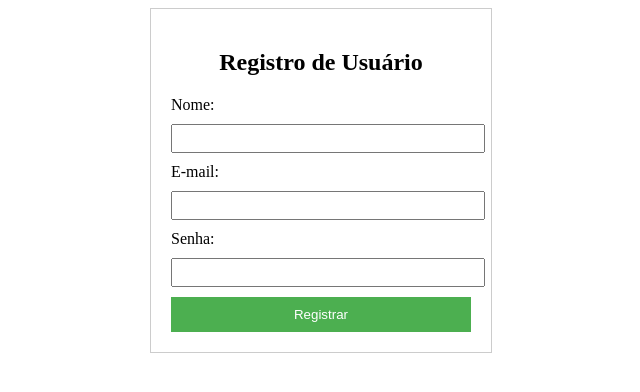
After one commit to opsrobs/PrototipoTCS, a Flask app: page /register in a window 1280 px wide. The commit adds this page. Shown: the top 392 px of the page, without its empty margins (319-959 px from the left). Run offline with Flask 3, Linux system fonts and the light colour scheme.

Commit message:
expandindo caracteres da senha e view de registro

```diff
--- a/app.py
+++ b/app.py
@@ -1,12 +1,14 @@
 from flask import Flask, render_template
 from view.gpt_view.view import gpt_blueprint
 from view.smell_view.view import smell_blueprint
+from view.user_view.view import user_blueprint
 from flask_migrate import Migrate
 from model import db
 
 app = Flask(__name__)
 app.register_blueprint(gpt_blueprint)
 app.register_blueprint(smell_blueprint)
+app.register_blueprint(user_blueprint)
 
 app.config['SQLALCHEMY_DATABASE_URI'] = "mysql://root:root@localhost/tcs"
 app.config['SQLALCHEMY_TRACK_MODIFICATIONS'] = False
--- a/templates/index.html
+++ b/templates/index.html
@@ -10,5 +10,6 @@
     <a href="/historias">HISTORIAS</a><br>
     <a href="/gethistorias">LISTAR TODAS AS HITORIAS</a><br>
     <a href="/smells">IDENTIFICR SMELLS</a>
+    <a href="/register">REGISTRAR USUARIO</a>
 </body>
 </html>
--- /dev/null
+++ b/templates/register.html
@@ -0,0 +1,61 @@
+<!DOCTYPE html>
+<html>
+<head>
+  <title>Registro de Usuário</title>
+  <style>
+    .container {
+      width: 300px;
+      margin: 0 auto;
+      padding: 20px;
+      border: 1px solid #ccc;
+    }
+
+    .container h2 {
+      text-align: center;
+    }
+
+    .container label {
+      display: block;
+      margin-bottom: 10px;
+    }
+
+    .container input[type="text"],
+    .container input[type="email"],
+    .container input[type="password"] {
+      width: 100%;
+      padding: 5px;
+      margin-bottom: 10px;
+    }
+
+    .container input[type="submit"] {
+      width: 100%;
+      padding: 10px;
+      background-color: #4CAF50;
+      color: white;
+      border: none;
+      cursor: pointer;
+    }
+
+    .container input[type="submit"]:hover {
+      background-color: #45a049;
+    }
+  </style>
+</head>
+<body>
+  <div class="container">
+    <h2>Registro de Usuário</h2>
+    <form action="/register" method="POST">
+      <label for="nome">Nome:</label>
+      <input type="text" id="nome" name="nome" required>
+
+      <label for="email">E-mail:</label>
+      <input type="email" id="email" name="email" required>
+
+      <label for="senha">Senha:</label>
+      <input type="password" id="senha" name="senha" required>
+
+      <input type="submit" value="Registrar">
+    </form>
+  </div>
+</body>
+</html>
--- /dev/null
+++ b/view/user_view/view.py
@@ -0,0 +1,26 @@
+from flask import Blueprint, jsonify, redirect, render_template, request, url_for
+from model.user import User
+from controller.user_controller.controller import UserController
+from flask_cors import CORS
+from model import db
+
+user_blueprint = Blueprint('user_view', __name__, template_folder="templates")
+CORS(user_blueprint)
+
+
+user_controller = UserController()
+
+@user_blueprint.route("/register", methods=["GET", "POST"])
+def register_user():
+    if request.method == 'POST':
+        user_model = User()
+        nome = request.form['nome']
+        email = request.form['email']
+        senha = request.form['senha']
+        user_model.set_email(email)
+        user_model.set_password(senha)
+        user_model.set_nome(nome)
+        db.session.add(user_model)
+        db.session.commit()
+        return render_template('register.html')
+    return render_template('register.html')
```
Also changed, not shown: controller/user_controller/controller.py (added, +8 -0 lines), migrations/versions/dbd9807c5d80_.py (added, +38 -0 lines), model/user.py (+5 -2 lines), controller/user_controller/__init__.py (added), templates/login.html (added).
